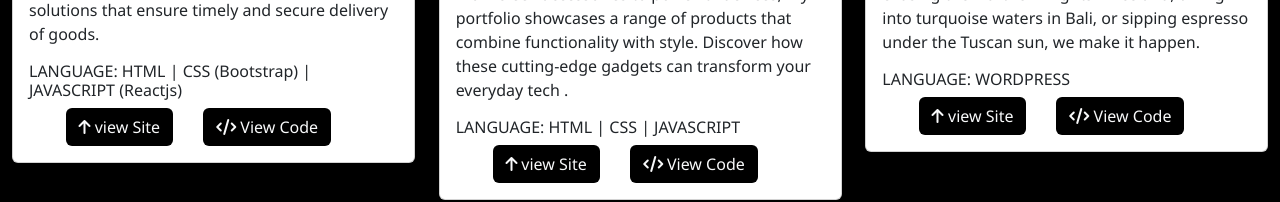
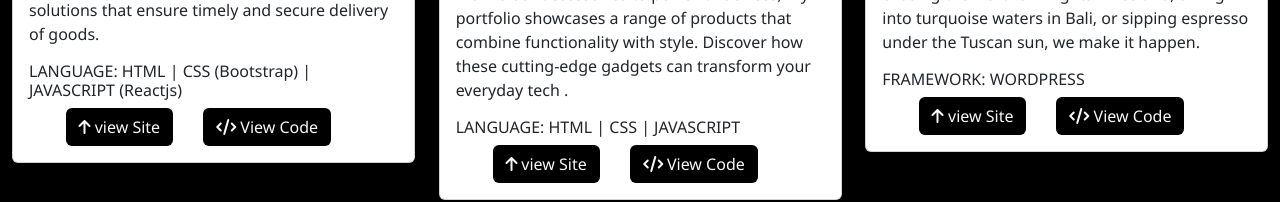
Before and after one commit to somcrizzy/munachisom, a React (Vite) app: page /projects in a window 1280 px wide. Shown: the part 1025-1227 px from the top of the page. Built offline with nearby package versions, Linux system fonts and the light colour scheme.

Commit message:
Update Projects.jsx
Change for the travelling agency

```diff
--- a/src/components/Projects.jsx
+++ b/src/components/Projects.jsx
@@ -59,7 +59,7 @@ const Projects = () => {
             <div className="card-body">
               <h5 className="card-title text-center text mt-5 ">Expensive Travellers and Tours ltd</h5>
               <p className="card-text">Welcome to our Travelling Agency, we craft unforgettable journeys. Whether you dream of chasing the Northern Lights in Iceland, diving into turquoise waters in Bali, or sipping espresso under the Tuscan sun, we make it happen.</p>
-              <h6> LANGUAGE: WORDPRESS </h6>
+              <h6> FRAMEWORK: WORDPRESS </h6>
               <div className="text-center">
                  <a href="https://expensivetravellers.com/" className="btn bg-dark text-light linked-button ">
                  <i className="fas fa-arrow-up"></i> view Site
```
